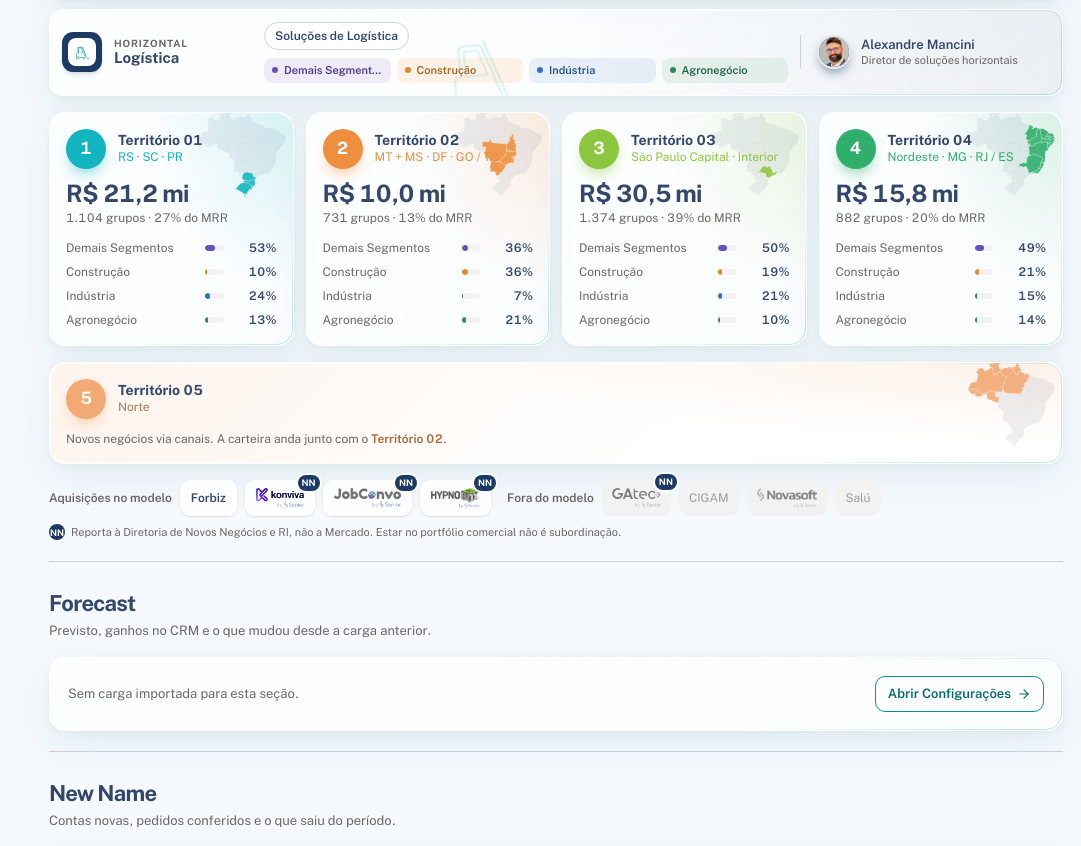
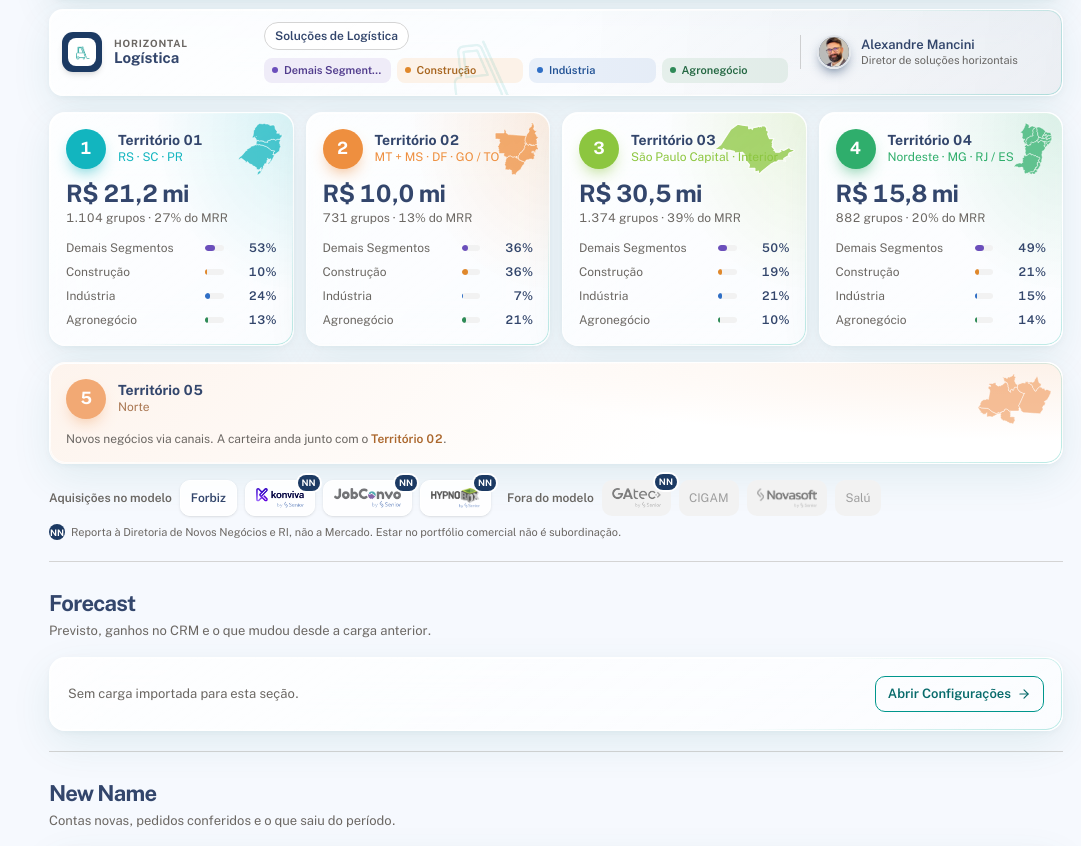
Before and after one commit to brunolimaff-jpg/central-receita, a Next.js app: page / in a window 1280 px wide. Shown: the part 1819-2665 px from the top of the page, without its empty margins (199-1280 px from the left). Built offline with nearby package versions, Linux system fonts and the light colour scheme.

Commit message:
Mini mapa: recorte das UFs do territorio, nao o Brasil inteiro
- O mapa enquadra apenas as UFs destacadas, na cor do territorio; o pais em volta sai.
- Aspecto do quadro limitado entre 0.75 e 1.6 para SP (quase quadrado) e o Norte (largo) nao espremerem o cartao.

```diff
--- a/src/features/comercial-v3/components/diretorias-section.tsx
+++ b/src/features/comercial-v3/components/diretorias-section.tsx
@@ -460,7 +460,7 @@ export function DiretoriasSection() {
             style={{ ['--tom' as string]: t.cor }}
           >
             {/* O mapa ancora a geografia no canto: o leitor vê antes de ler a lista de UFs. */}
-            <div className="pointer-events-none absolute -right-1 -top-1 w-[108px] opacity-90">
+            <div className="pointer-events-none absolute right-2 top-2 flex justify-end opacity-90">
               <MiniMapa ufs={UFS_TERRITORIO[t.numero] ?? []} cor={t.cor} rotulo={`Território ${t.numero}: ${t.ufs}`} />
             </div>
             <div className="relative flex items-center gap-3">
@@ -509,7 +509,7 @@ export function DiretoriasSection() {
             className="vidro revenue-glow relative overflow-hidden rounded-[16px] p-4"
             style={{ ['--tom' as string]: t.cor, background: `linear-gradient(135deg, color-mix(in srgb, ${t.cor} 13%, white), white 62%)` }}
           >
-            <div className="pointer-events-none absolute -right-1 -top-1 w-[108px] opacity-90">
+            <div className="pointer-events-none absolute right-2 top-2 flex justify-end opacity-90">
               <MiniMapa ufs={UFS_TERRITORIO[t.numero] ?? []} cor={t.cor} rotulo={`Território ${t.numero}: ${t.ufs}`} />
             </div>
             <div className="relative flex items-center gap-3">
--- a/src/features/comercial-v3/components/mini-mapa.tsx
+++ b/src/features/comercial-v3/components/mini-mapa.tsx
@@ -3,15 +3,14 @@
 import { useEffect, useState } from 'react'
 
 /**
- * Mini mapa do Brasil: as UFs de um território pintadas na cor dele, as demais
- * em cinza claro formando o contorno do país. A geometria vem de
- * `/geo/brasil-ufs.json`, simplificada a partir da malha do IBGE (24 KB, 27 UFs,
- * ~1.800 pontos): o suficiente para um mapa de contexto, longe do peso de uma
- * biblioteca de mapas ou de um GeoJSON completo.
+ * Recorte geográfico do território: só as UFs dele, na cor dele, enquadradas na
+ * própria extensão. Diferente de um mapa do Brasil inteiro — aqui o desenho é o
+ * território, não o país com ele pintado dentro.
  *
- * O desenho é SVG puro, projetado em coordenadas equirretangulares — para a
- * escala de um cartão, a distorção do equador não aparece, e a projeção cabe em
- * oito linhas sem dependência.
+ * A geometria vem de `/geo/brasil-ufs.json`, simplificada da malha do IBGE
+ * (24 KB, 27 UFs, ~1.800 pontos). O SVG é puro, em coordenadas
+ * equirretangulares: na escala de um cartão a distorção não aparece, e a
+ * projeção cabe em poucas linhas sem biblioteca de mapas.
  */
 
 type Malha = Record<string, Array<Array<[number, number]>>>
@@ -24,18 +23,14 @@ const carregarMalha = () => {
   return cache
 }
 
-/** Brasil inteiro; margem de 1 unidade para o traço não encostar na borda. */
-const LON = [-74, -34]
-const LAT = [-34, 6]
-const VISTA = { largura: LON[1] - LON[0], altura: LAT[1] - LAT[0] }
-const ESCALA = 8
-const LARGURA = VISTA.largura * ESCALA
-const ALTURA = VISTA.altura * ESCALA
-const projetar = ([lon, lat]: [number, number]): string =>
-  `${((lon - LON[0]) * ESCALA).toFixed(1)},${((LAT[1] - lat) * ESCALA).toFixed(1)}`
-
-const caminhos = (malha: Malha, uf: string) =>
-  (malha[uf] ?? []).map(anel => `M${anel.map(projetar).join('L')}Z`).join('')
+/**
+ * Aspecto do quadro. Os extremos do organograma vão de um estado só (SP, quase
+ * quadrado) ao Norte inteiro (largo e achatado); o limite evita que o recorte
+ * esprema o cartão.
+ */
+const ASPECTO_MIN = 0.75
+const ASPECTO_MAX = 1.6
+const ALTURA = 56
 
 export function MiniMapa({ ufs, cor, rotulo }: { ufs: string[]; cor: string; rotulo: string }) {
   const [malha, mudarMalha] = useState<Malha | null>(null)
@@ -46,29 +41,51 @@ export function MiniMapa({ ufs, cor, rotulo }: { ufs: string[]; cor: string; rot
     return () => { vigente = false }
   }, [])
 
-  if (!malha) {
+  const aneis = malha ? ufs.flatMap(uf => malha[uf] ?? []) : []
+
+  if (!malha || aneis.length === 0) {
     // O mapa é apoio, não conteúdo: enquanto a malha não chega, ele só não aparece.
-    return <div aria-hidden className="aspect-[100/82] w-full" />
+    return <div aria-hidden style={{ height: ALTURA }} />
   }
 
-  const destacadas = new Set(ufs)
-  const todas = Object.keys(malha).sort()
+  // Enquadramento pela extensão real das UFs destacadas, com folga de 4%.
+  const longitudes = aneis.flatMap(anel => anel.map(([lon]) => lon))
+  const latitudes = aneis.flatMap(anel => anel.map(([, lat]) => lat))
+  const oeste = Math.min(...longitudes)
+  const leste = Math.max(...longitudes)
+  const sul = Math.min(...latitudes)
+  const norte = Math.max(...latitudes)
+  const folga = Math.max(leste - oeste, norte - sul) * 0.04 || 0.2
+  const larguraGeo = leste - oeste + folga * 2
+  const alturaGeo = norte - sul + folga * 2
+  const largura = Math.min(Math.max(larguraGeo / alturaGeo, ASPECTO_MIN), ASPECTO_MAX) * ALTURA
+  const escala = Math.min(largura / larguraGeo, ALTURA / alturaGeo)
+  const deslocarX = (largura - larguraGeo * escala) / 2
+  const deslocarY = (ALTURA - alturaGeo * escala) / 2
+
+  const projetar = ([lon, lat]: [number, number]) =>
+    `${(deslocarX + (lon - oeste + folga) * escala).toFixed(1)},${(deslocarY + (norte + folga - lat) * escala).toFixed(1)}`
+  // Traço proporcional ao quadro: some no detalhe grande sem engrossar no pequeno.
+  const traco = Math.max(escala * 0.12, 0.5)
 
   return (
     <svg
       role="img"
       aria-label={rotulo}
-      viewBox={`0 0 ${LARGURA} ${ALTURA}`}
-      className="aspect-[100/82] w-full"
+      viewBox={`0 0 ${largura.toFixed(1)} ${ALTURA}`}
+      width={Math.round(largura)}
+      height={ALTURA}
       preserveAspectRatio="xMidYMid meet"
+      style={{ display: 'block' }}
     >
-      {todas.map(uf => (
+      {aneis.map((anel, indice) => (
         <path
-          key={uf}
-          d={caminhos(malha, uf)}
-          fill={destacadas.has(uf) ? cor : 'rgb(51 70 108 / 9%)'}
-          stroke={destacadas.has(uf) ? 'rgb(255 255 255 / 85%)' : 'rgb(51 70 108 / 12%)'}
-          strokeWidth={destacadas.has(uf) ? 0.9 : 0.4}
+          key={indice}
+          d={`M${anel.map(projetar).join('L')}Z`}
+          fill={cor}
+          fillOpacity={0.82}
+          stroke="rgb(255 255 255 / 92%)"
+          strokeWidth={traco}
           strokeLinejoin="round"
         />
       ))}
```
